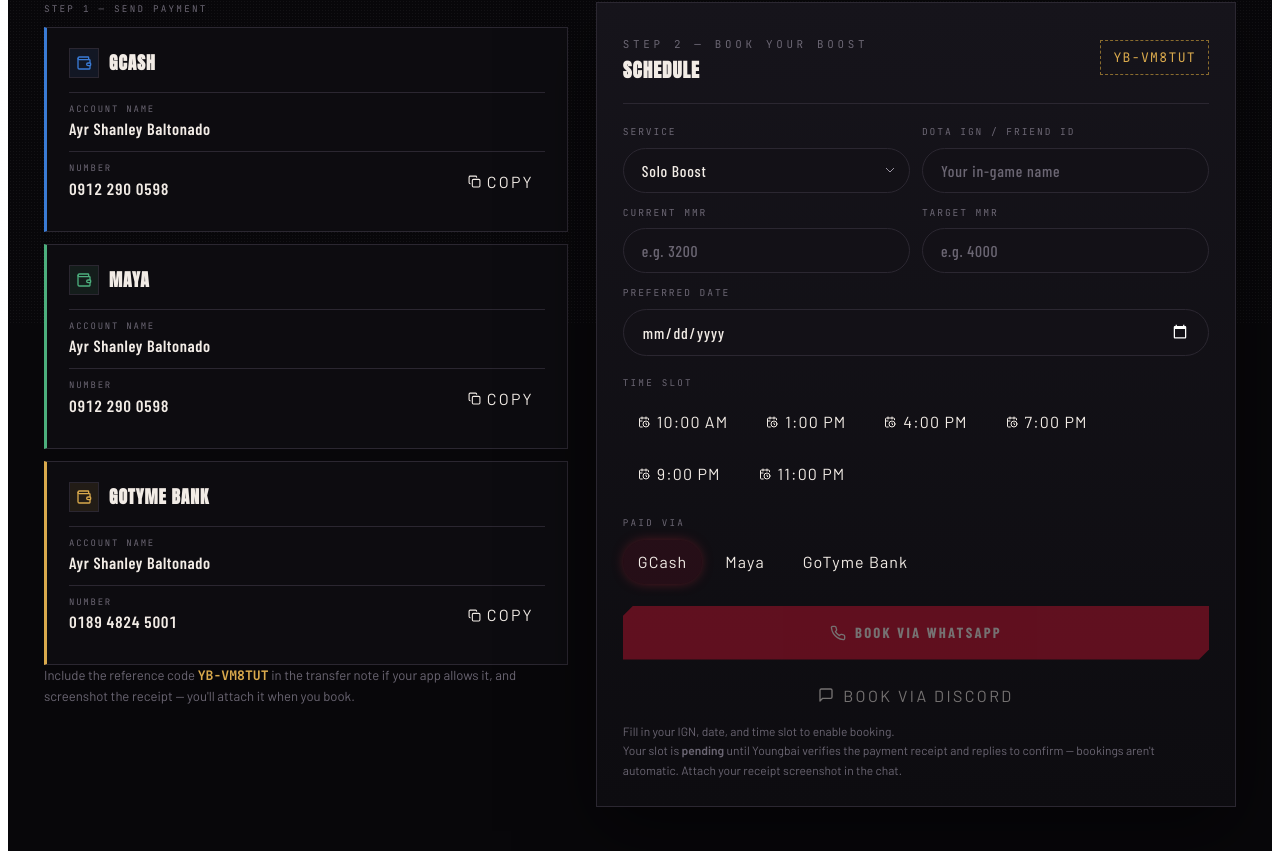
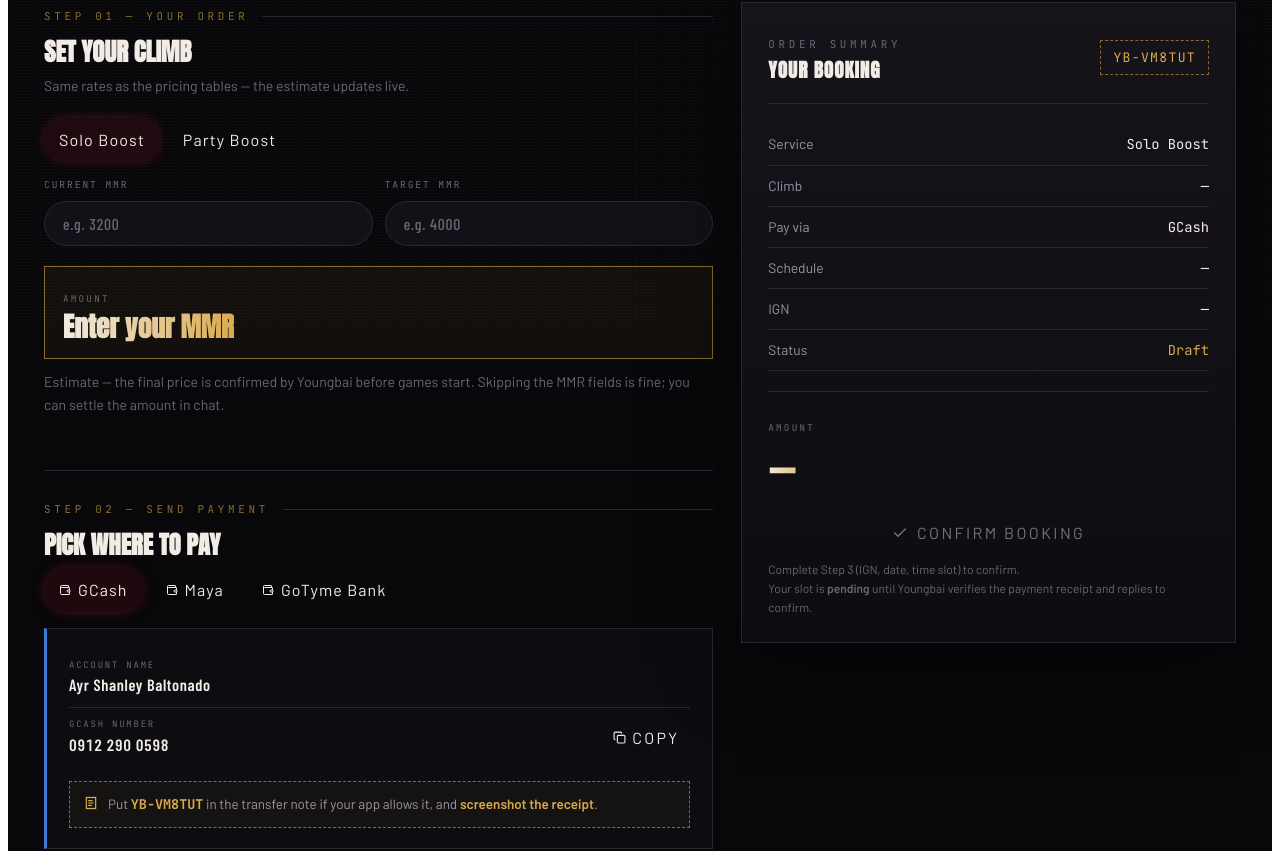
Before and after one commit to KingHiro21/YoungBai-Site-Update, a React (Vite) app: page /payment in a window 1280 px wide. Shown: the part 477-1328 px from the top of the page. Built offline with nearby package versions, Linux system fonts and the light colour scheme.

Commit message:
Add files via upload

```diff
--- a/src/components/PaymentBooking.jsx
+++ b/src/components/PaymentBooking.jsx
@@ -1,10 +1,13 @@
 import React, { useState, useMemo } from "react";
 import { useSearchParams } from "react-router-dom";
-import { Copy, Check, MessageSquare, Phone, CalendarClock, Wallet } from "lucide-react";
 import {
-  SITE_CONFIG, PAYMENT_ACCOUNTS, BOOKING_SLOTS, BOOKING_WHATSAPP,
+  Copy, Check, MessageSquare, Phone, Wallet, CalendarClock, ReceiptText,
+} from "lucide-react";
+import {
+  SITE_CONFIG, PAYMENT_ACCOUNTS, BOOKING_SLOTS, BOOKING_WHATSAPP, peso,
 } from "../config.js";
 import { Reveal, SectionHead } from "../shared.jsx";
+import { quote } from "../lib.js";
 
 /* Reference codes tie a payment to a booking. Random, unambiguous chars. */
 function makeRef() {
@@ -14,6 +17,20 @@
   return "YB-" + s;
 }
 
+/* Server error codes → something a customer can act on. */
+const ERROR_TEXT = {
+  target_below_current: "Your target MMR needs to be higher than your current MMR.",
+  date_out_of_range: "Pick a date from today onward.",
+  bad_slot: "Please choose a time slot from the list.",
+  bad_mmr: "Please check the MMR values you entered.",
+  missing_fields: "Please fill in your IGN, date, and time slot.",
+  slow_down: "Too many attempts — wait a minute and try again.",
+  not_configured: "Bookings aren't connected yet. Send your order directly instead:",
+  delivery_failed: "Couldn't reach the booking system — send your order directly instead:",
+  network: "Connection problem — send your order directly instead:",
+};
+const CHAT_FALLBACK = ["not_configured", "delivery_failed", "network"];
+
 function CopyBtn({ text, label }) {
   const [done, setDone] = useState(false);
   const copy = async () => {
@@ -22,7 +39,7 @@
       setDone(true);
       setTimeout(() => setDone(false), 1600);
     } catch {
-      window.prompt("Copy this:", text); // clipboard blocked — manual fallback
+      window.prompt("Copy this:", text);
     }
   };
   return (
@@ -34,32 +51,62 @@
   );
 }
 
+function StepHead({ n, kicker, title, sub }) {
+  return (
+    <>
+      <div className="yb-stephead">
+        <span className="yb-eyebrow">Step {n} — {kicker}</span><i />
+      </div>
+      <h3>{title}</h3>
+      {sub && <p>{sub}</p>}
+    </>
+  );
+}
+
 export default function PaymentBooking({ standalone = false }) {
   const [params] = useSearchParams();
   const fromCfg = (k, fb) => params.get(k) || fb;
-  const [service, setService] = useState(
-    fromCfg("service", "solo") === "party" ? "Party Boost" : "Solo Boost");
+
+  /* step 1 — order */
+  const [mode, setMode] = useState(fromCfg("service", "solo") === "party" ? "party" : "solo");
   const [current, setCurrent] = useState(fromCfg("current", ""));
   const [target, setTarget] = useState(fromCfg("target", ""));
+  /* step 2 — pay */
+  const [payWith, setPayWith] = useState(PAYMENT_ACCOUNTS[0]?.id || "");
+  /* step 3 — book */
   const [ign, setIgn] = useState("");
   const [date, setDate] = useState("");
   const [slot, setSlot] = useState("");
-  const [payWith, setPayWith] = useState(PAYMENT_ACCOUNTS[0]?.id || "");
+  /* flow */
+  const [status, setStatus] = useState("idle"); // idle | sending | done | error
+  const [errCode, setErrCode] = useState("");
+  const [hp, setHp] = useState(""); // honeypot — humans never see the field
   const [copiedMsg, setCopiedMsg] = useState(false);
-  const orderRef = useMemo(makeRef, []);
+  const [refSeed, setRefSeed] = useState(0);
+  const orderRef = useMemo(makeRef, [refSeed]);
 
-  const ready = ign.trim() && date && slot;
-  const payName = PAYMENT_ACCOUNTS.find((p) => p.id === payWith)?.name || payWith;
+  const serviceLabel = mode === "party" ? "Party Boost" : "Solo Boost";
+  const account = PAYMENT_ACCOUNTS.find((p) => p.id === payWith) || PAYMENT_ACCOUNTS[0];
+
+  const nCur = current === "" ? null : Number(current);
+  const nTgt = target === "" ? null : Number(target);
+  const mmrValid = nCur !== null && nTgt !== null &&
+    Number.isFinite(nCur) && Number.isFinite(nTgt) && nTgt > nCur && nCur >= 0;
+  const mmrInvalid = nCur !== null && nTgt !== null && !mmrValid;
+  const est = mmrValid ? quote(nCur, nTgt, mode) : null;
+
+  const ready = ign.trim() && date && slot && !mmrInvalid;
 
   const message = [
     "YOUNGBAI BOOST ORDER",
     "Ref: " + orderRef,
-    "Service: " + service,
-    (current || target) &&
-      "Climb: " + (current || "?") + " \u2192 " + (target || "?") + " MMR",
+    "Service: " + serviceLabel,
+    mmrValid && "Climb: " + nCur.toLocaleString() + " \u2192 " + nTgt.toLocaleString() + " MMR",
+    est && "Estimated: " + peso(est.total),
     "Schedule: " + date + " \u00b7 " + slot,
     "IGN: " + ign.trim(),
-    "Paying via: " + payName + " (receipt attached)",
+    "Paying via: " + (account?.name || payWith),
+    "(Receipt screenshot attached)",
   ].filter(Boolean).join("\n");
 
   const waHref =
@@ -76,106 +123,164 @@
     window.open(SITE_CONFIG.socialLinks.discord, "_blank", "noopener");
   };
 
+  async function submitBooking() {
+    if (!ready || status === "sending") return;
+    setStatus("sending");
+    setErrCode("");
+    try {
+      const r = await fetch("/api/book", {
+        method: "POST",
+        headers: { "Content-Type": "application/json" },
+        signal: AbortSignal.timeout ? AbortSignal.timeout(12000) : undefined,
+        body: JSON.stringify({
+          ref: orderRef, service: serviceLabel, ign: ign.trim(),
+          current, target, amount: est ? String(est.total) : "",
+          date, slot, payWith: account?.name || payWith, website: hp,
+        }),
+      });
+      const d = await r.json().catch(() => ({}));
+      if (d.ok) setStatus("done");
+      else { setErrCode(d.error || "delivery_failed"); setStatus("error"); }
+    } catch {
+      setErrCode("network");
+      setStatus("error");
+    }
+  }
+
+  function bookAnother() {
+    setRefSeed((n) => n + 1);
+    setStatus("idle");
+    setErrCode("");
+    setSlot("");
+    setDate("");
+  }
+
   return (
     <section className="yb-sec" id="payment">
       <div className="yb-wrap yb-content">
         {!standalone && (
           <SectionHead
-            eyebrow="Pay, then lock your slot"
+            eyebrow="Order, pay, book"
             title="Payment & booking"
-            lead="Send payment to any account below, then book your schedule with the reference code. Your slot is confirmed once Youngbai verifies the receipt — usually within the hour."
+            lead="Three steps: set your climb, send payment, lock your slot. Your slot is confirmed once Youngbai verifies the receipt — usually within the hour."
           />
         )}
 
-        <div className="yb-payflow">
-          {/* ── left: payment accounts ── */}
+        <div className="yb-cfg">
+          {/* ═══ left: the three steps ═══ */}
           <div>
-            <div className="yb-order-lbl" style={{ marginTop: 0 }}>
-              Step 1 — Send payment
+            {/* STEP 1 — ORDER */}
+            <div className="yb-cfg-block">
+              <StepHead n="01" kicker="Your order" title="Set your climb"
+                        sub="Same rates as the pricing tables — the estimate updates live." />
+              <div className="yb-slots" role="group" aria-label="Service">
+                <button type="button" className={"yb-slot " + (mode === "solo" ? "is-on" : "")}
+                        onClick={() => setMode("solo")} aria-pressed={mode === "solo"}>
+                  Solo Boost
+                </button>
+                <button type="button" className={"yb-slot " + (mode === "party" ? "is-on" : "")}
+                        onClick={() => setMode("party")} aria-pressed={mode === "party"}>
+                  Party Boost
+                </button>
               </div>
-            <div className="yb-payaccts">
+              <div className="yb-book-grid" style={{ marginTop: 16 }}>
+                <div className="yb-bk-field">
+                  <label htmlFor="pb-cur">Current MMR</label>
+                  <input id="pb-cur" type="number" min="0" max="12000" step="100"
+                         placeholder="e.g. 3200" value={current}
+                         onChange={(e) => setCurrent(e.target.value)} />
+                </div>
+                <div className="yb-bk-field">
+                  <label htmlFor="pb-tgt">Target MMR</label>
+                  <input id="pb-tgt" type="number" min="0" max="12000" step="100"
+                         placeholder="e.g. 4000" value={target}
+                         onChange={(e) => setTarget(e.target.value)} />
+                </div>
+              </div>
+              {mmrInvalid && (
+                <p className="yb-inline-warn">
+                  Target MMR must be higher than your current MMR.
+                </p>
+              )}
+              <div className="yb-payamount">
+                <div>
+                  <span className="yb-order-lbl" style={{ margin: 0 }}>
+                    {est ? "Amount to send" : "Amount"}
+                  </span>
+                  <b className="yb-num">{est ? peso(est.total) : "Enter your MMR"}</b>
+                </div>
+                {est && (
+                  <span className="yb-payamount-meta">
+                    +{est.gained.toLocaleString()} MMR · ~{est.wins} wins ·{" "}
+                    {mode === "solo" ? "per 100 MMR" : "per win"}
+                  </span>
+                )}
+              </div>
+              <p className="yb-note" style={{ marginTop: 12 }}>
+                Estimate — the final price is confirmed by Youngbai before games start.
+                Skipping the MMR fields is fine; you can settle the amount in chat.
+              </p>
+            </div>
+
+            {/* STEP 2 — PAY */}
+            <div className="yb-cfg-block">
+              <StepHead n="02" kicker="Send payment" title="Pick where to pay" />
+              <div className="yb-slots" role="group" aria-label="Payment method">
                 {PAYMENT_ACCOUNTS.map((p) => (
-                <Reveal key={p.id}>
-                  <div className="yb-payacct" style={{ "--pay": p.color }}>
-                    <div className="yb-payacct-head">
-                      <span className="yb-payacct-ico"><Wallet size={16} /></span>
-                      <b>{p.name}</b>
+                  <button key={p.id} type="button"
+                          className={"yb-slot " + (payWith === p.id ? "is-on" : "")}
+                          onClick={() => setPayWith(p.id)} aria-pressed={payWith === p.id}>
+                    <Wallet size={12} /> {p.name}
+                  </button>
+                ))}
               </div>
-                    <div className="yb-payacct-row">
+              {account && (
+                <div className="yb-payacct yb-payacct-single" style={{ "--pay": account.color }}>
+                  <div className="yb-payacct-row" style={{ borderTop: "none" }}>
                     <div>
                       <span>Account name</span>
-                        <b>{p.accountName}</b>
+                      <b>{account.accountName}</b>
                     </div>
                   </div>
                   <div className="yb-payacct-row">
                     <div>
-                        <span>Number</span>
-                        <b className="yb-num">{p.number}</b>
+                      <span>{account.name} number</span>
+                      <b className="yb-num yb-paynum">{account.number}</b>
                     </div>
-                      <CopyBtn text={p.number.replace(/\s/g, "")} label={p.name + " number"} />
+                    <CopyBtn text={account.number.replace(/\s/g, "")}
+                             label={account.name + " number"} />
                   </div>
-                    {p.qr && (
-                      <img className="yb-payacct-qr" src={p.qr}
-                           alt={p.name + " QR code"} loading="lazy" />
+                  {account.qr && (
+                    <img className="yb-payacct-qr" src={account.qr}
+                         alt={account.name + " QR code"} loading="lazy" />
+                  )}
+                  <div className="yb-payref">
+                    <ReceiptText size={14} />
+                    <span>
+                      Put <b className="yb-num">{orderRef}</b> in the transfer note if
+                      your app allows it, and <b>screenshot the receipt</b>.
+                    </span>
+                  </div>
+                </div>
               )}
             </div>
-                </Reveal>
-              ))}
-            </div>
-            <p className="yb-note">
-              Include the reference code <b className="yb-num" style={{ color: "var(--gold)" }}>
-              {orderRef}</b> in the transfer note if your app allows it, and
-              screenshot the receipt — you'll attach it when you book.
-            </p>
-          </div>
 
-          {/* ── right: booking ── */}
-          <Reveal>
-            <div className="yb-book">
-              <div className="yb-order-head">
-                <div>
-                  <span className="yb-eyebrow" style={{ color: "var(--ash-dim)" }}>
-                    Step 2 — Book your boost
-                  </span>
-                  <b style={{ display: "block" }}>Schedule</b>
-                </div>
-                <span className="yb-ref yb-num" title="Your order reference">{orderRef}</span>
-              </div>
-
+            {/* STEP 3 — BOOK */}
+            <div className="yb-cfg-block">
+              <StepHead n="03" kicker="Lock your slot" title="Book your schedule" />
               <div className="yb-book-grid">
-                <div className="yb-select">
-                  <label htmlFor="bk-service">Service</label>
-                  <select id="bk-service" value={service}
-                          onChange={(e) => setService(e.target.value)}>
-                    <option>Solo Boost</option>
-                    <option>Party Boost</option>
-                  </select>
-                </div>
                 <div className="yb-bk-field">
-                  <label htmlFor="bk-ign">Dota IGN / Friend ID</label>
-                  <input id="bk-ign" type="text" placeholder="Your in-game name"
+                  <label htmlFor="pb-ign">Dota IGN / Friend ID</label>
+                  <input id="pb-ign" type="text" placeholder="Your in-game name"
                          value={ign} onChange={(e) => setIgn(e.target.value)} />
                 </div>
                 <div className="yb-bk-field">
-                  <label htmlFor="bk-cur">Current MMR</label>
-                  <input id="bk-cur" type="number" min="0" max="12000" step="100"
-                         placeholder="e.g. 3200" value={current}
-                         onChange={(e) => setCurrent(e.target.value)} />
-                </div>
-                <div className="yb-bk-field">
-                  <label htmlFor="bk-tgt">Target MMR</label>
-                  <input id="bk-tgt" type="number" min="0" max="12000" step="100"
-                         placeholder="e.g. 4000" value={target}
-                         onChange={(e) => setTarget(e.target.value)} />
-                </div>
-                <div className="yb-bk-field yb-bk-wide">
-                  <label htmlFor="bk-date">Preferred date</label>
-                  <input id="bk-date" type="date" value={date}
+                  <label htmlFor="pb-date">Preferred date</label>
+                  <input id="pb-date" type="date" value={date}
                          min={new Date().toISOString().split("T")[0]}
                          onChange={(e) => setDate(e.target.value)} />
                 </div>
               </div>
-
               <div className="yb-order-lbl">Time slot</div>
               <div className="yb-slots" role="group" aria-label="Time slot">
                 {BOOKING_SLOTS.map((s) => (
@@ -186,45 +291,135 @@
                   </button>
                 ))}
               </div>
-
-              <div className="yb-order-lbl">Paid via</div>
-              <div className="yb-slots">
-                {PAYMENT_ACCOUNTS.map((p) => (
-                  <button key={p.id} type="button"
-                          className={"yb-slot " + (payWith === p.id ? "is-on" : "")}
-                          onClick={() => setPayWith(p.id)} aria-pressed={payWith === p.id}>
-                    {p.name}
-                  </button>
-                ))}
+            </div>
           </div>
 
+          {/* ═══ right: sticky live summary ═══ */}
+          <div>
+            <Reveal>
+              <div className="yb-order-card">
+                <div className="yb-order-head">
+                  <div>
+                    <span className="yb-eyebrow" style={{ color: "var(--ash-dim)" }}>
+                      Order summary
+                    </span>
+                    <b style={{ display: "block" }}>
+                      {status === "done" ? "Booking received" : "Your booking"}
+                    </b>
+                  </div>
+                  <span className="yb-ref yb-num" title="Your order reference">{orderRef}</span>
+                </div>
+
+                <div className="yb-calc-rows">
+                  <div><span>Service</span><span>{serviceLabel}</span></div>
+                  <div><span>Climb</span>
+                    <span>{mmrValid
+                      ? nCur.toLocaleString() + " → " + nTgt.toLocaleString()
+                      : "—"}</span></div>
+                  <div><span>Pay via</span><span>{account?.name || "—"}</span></div>
+                  <div><span>Schedule</span>
+                    <span>{date && slot ? date + " · " + slot : "—"}</span></div>
+                  <div><span>IGN</span><span>{ign.trim() || "—"}</span></div>
+                  <div><span>Status</span>
+                    <span style={{ color: status === "done" ? "#7fd6a0" : "var(--gold)" }}>
+                      {status === "done" ? "Pending verification" : "Draft"}
+                    </span></div>
+                </div>
+
+                <div className="yb-total">
+                  <div>
+                    <span className="yb-order-lbl" style={{ margin: 0 }}>
+                      {est ? "Send exactly" : "Amount"}
+                    </span>
+                    <div className="yb-price-big yb-num">
+                      {est ? peso(est.total) : "—"}
+                    </div>
+                  </div>
+                  {est && (
+                    <div className="yb-total-meta">
+                      to {account?.name}<br />
+                      <b>estimate</b>
+                    </div>
+                  )}
+                </div>
+
+                {/* honeypot — hidden from humans, bots fill it */}
+                <input type="text" value={hp} onChange={(e) => setHp(e.target.value)}
+                       name="website" tabIndex={-1} autoComplete="off" aria-hidden="true"
+                       style={{ position: "absolute", left: "-9999px", height: 0, opacity: 0 }} />
+
+                {status !== "done" ? (
+                  <>
+                    <button type="button"
+                            className={"yb-btn yb-btn-primary yb-btn-block" +
+                              (ready && status !== "sending" ? "" : " is-disabled")}
+                            disabled={!ready || status === "sending"}
+                            onClick={submitBooking}>
+                      <Check size={16} />
+                      {status === "sending" ? "Sending your booking…" : "Confirm booking"}
+                    </button>
+                    {!ready && (
+                      <p className="yb-calc-note">
+                        {mmrInvalid
+                          ? "Fix the MMR values in Step 1 to continue."
+                          : "Complete Step 3 (IGN, date, time slot) to confirm."}
+                      </p>
+                    )}
+                    {status === "error" && (
+                      <div className="yb-book-fallback">
+                        <p>{ERROR_TEXT[errCode] || ERROR_TEXT.delivery_failed}</p>
+                        {CHAT_FALLBACK.includes(errCode) && (
                           <div className="yb-book-ctas">
-                <a className={"yb-btn yb-btn-primary yb-btn-block" + (ready ? "" : " is-disabled")}
-                   href={ready ? waHref : undefined}
-                   target="_blank" rel="noreferrer noopener"
-                   aria-disabled={!ready}
-                   onClick={(e) => { if (!ready) e.preventDefault(); }}>
-                  <Phone size={16} /> Book via WhatsApp
+                            <a className="yb-btn yb-btn-primary yb-btn-block" href={waHref}
+                               target="_blank" rel="noreferrer noopener">
+                              <Phone size={16} /> Send via WhatsApp
                             </a>
-                <button type="button"
-                        className={"yb-btn yb-btn-ghost yb-btn-block" + (ready ? "" : " is-disabled")}
-                        disabled={!ready} onClick={copyForDiscord}>
+                            <button type="button" className="yb-btn yb-btn-ghost yb-btn-block"
+                                    onClick={copyForDiscord}>
                               <MessageSquare size={16} />
-                  {copiedMsg ? "Message copied — paste it in Discord" : "Book via Discord"}
+                              {copiedMsg ? "Copied — paste it in Discord" : "Send via Discord"}
                             </button>
                           </div>
-              {!ready && (
-                <p className="yb-calc-note">
-                  Fill in your IGN, date, and time slot to enable booking.
-                </p>
+                        )}
+                      </div>
                     )}
                     <p className="yb-calc-note">
-                Your slot is <b>pending</b> until Youngbai verifies the payment receipt
-                and replies to confirm — bookings aren't automatic. Attach your receipt
-                screenshot in the chat.
+                      Your slot is <b>pending</b> until Youngbai verifies the payment
+                      receipt and replies to confirm.
                     </p>
+                  </>
+                ) : (
+                  <div className="yb-book-done" role="status" style={{ marginTop: 0 }}>
+                    <div className="yb-book-done-head">
+                      <Check size={20} strokeWidth={2.5} />
+                      <div>
+                        <b>Order sent to Youngbai</b>
+                        <span className="yb-num">Ref {orderRef}</span>
+                      </div>
+                    </div>
+                    <p>
+                      Last step — send your <b>payment receipt screenshot</b> with the
+                      reference code so the slot can be confirmed:
+                    </p>
+                    <div className="yb-book-ctas">
+                      <a className="yb-btn yb-btn-primary yb-btn-block" href={waHref}
+                         target="_blank" rel="noreferrer noopener">
+                        <Phone size={16} /> Send receipt via WhatsApp
+                      </a>
+                      <button type="button" className="yb-btn yb-btn-ghost yb-btn-block"
+                              onClick={copyForDiscord}>
+                        <MessageSquare size={16} />
+                        {copiedMsg ? "Copied — paste it in Discord" : "Send receipt via Discord"}
+                      </button>
+                    </div>
+                    <button type="button" className="yb-linkbtn" onClick={bookAnother}>
+                      Book another boost
+                    </button>
+                  </div>
+                )}
               </div>
             </Reveal>
+          </div>
         </div>
       </div>
     </section>
```
Also changed, not shown: src/components/Configurator.jsx (+1 -25 lines). Lines whose indentation alone changed are shown as unchanged.
